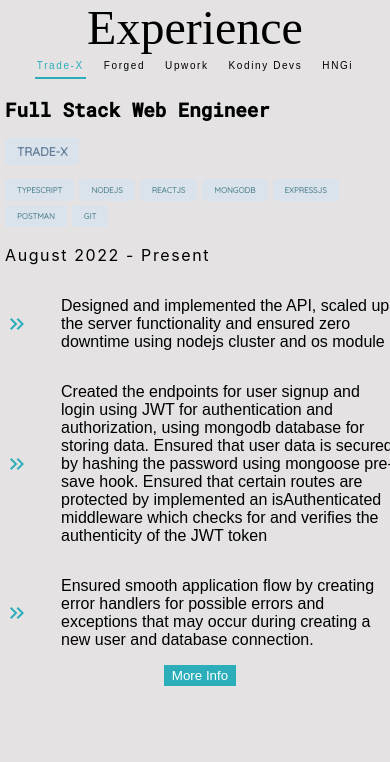
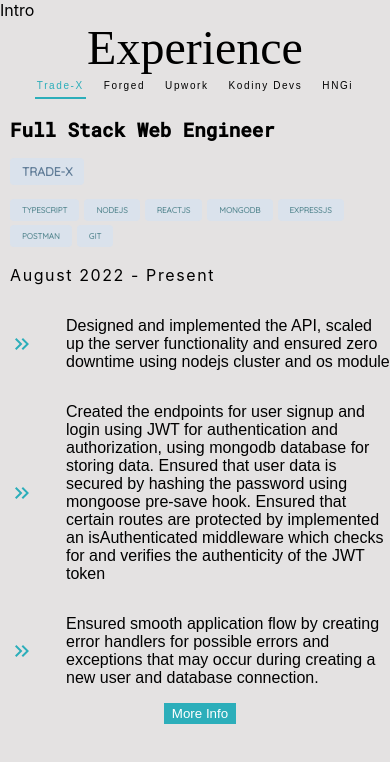
Before and after one commit to NnajiChimuanya/portfolio, a React (Create React App) app in the folder client/: page / in a window 390 px wide. Shown: the top 762 px of the page. Built offline with nearby package versions, Linux system fonts and the light colour scheme; a web font is replaced by a local one.

Commit message:
Fixed the responsiveness

```diff
--- a/client/src/App.css
+++ b/client/src/App.css
@@ -3,13 +3,11 @@
   padding: 0;
 }
 
-body::-webkit-scrollbar  {
+.main::-webkit-scrollbar  {
   display: none;
 }
 
-body {
-  display: flex;
-  justify-content: center;
+.main {
   height: 100vh;
   overflow-y: scroll;
   background-color: rgb(228, 226, 226);
--- a/client/src/component/Experience.tsx
+++ b/client/src/component/Experience.tsx
@@ -8,7 +8,7 @@
   const { company, dates, duties, title, tools } = jobs[value];
 
   return (
-    <div>
+    <div className="experience-main">
       <div className="experience-container">
         <div className="titleDiv">Experience</div>
 
--- /dev/null
+++ b/client/src/component/Intro.tsx
@@ -0,0 +1,8 @@
+import React from "react";
+import "./intro.css";
+
+const Intro = () => {
+  return <div>Intro</div>;
+};
+
+export default Intro;
--- a/client/src/component/experience.css
+++ b/client/src/component/experience.css
@@ -1,3 +1,9 @@
+.experience-main {
+  display: flex;
+  justify-content: center;
+
+}
+
 /* .experience-container {
   height: 500px;
 } */
--- a/client/src/pages/Home.tsx
+++ b/client/src/pages/Home.tsx
@@ -1,11 +1,13 @@
 import React from "react";
+import Intro from "../component/Intro";
 import Experience from "../component/Experience";
 
 const Home = () => {
   return (
-    <>
+    <div className="main">
+      <Intro />
       <Experience />
-    </>
+    </div>
   );
 };
 
```
Also changed, not shown: client/src/component/intro.css (added).
